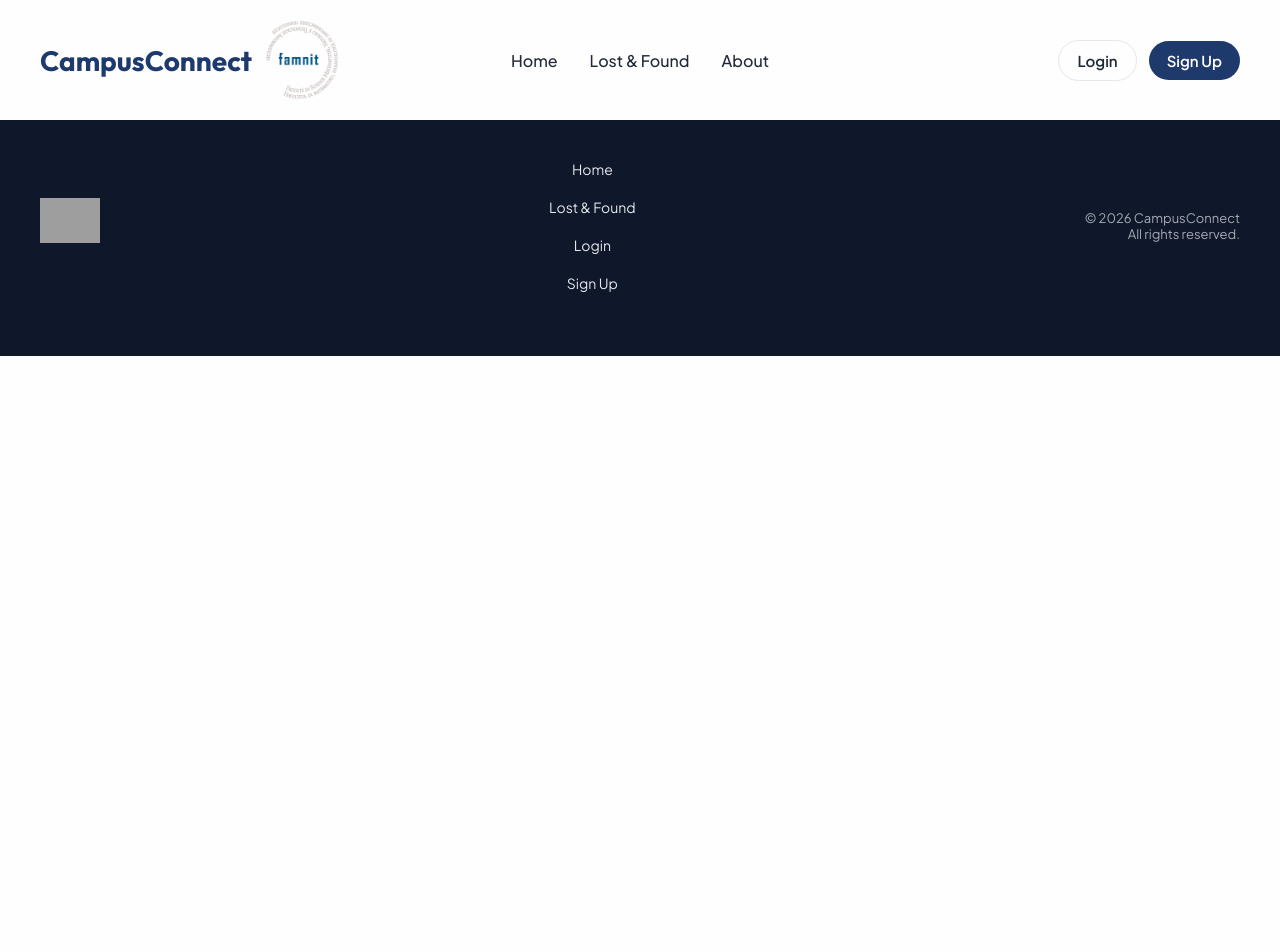
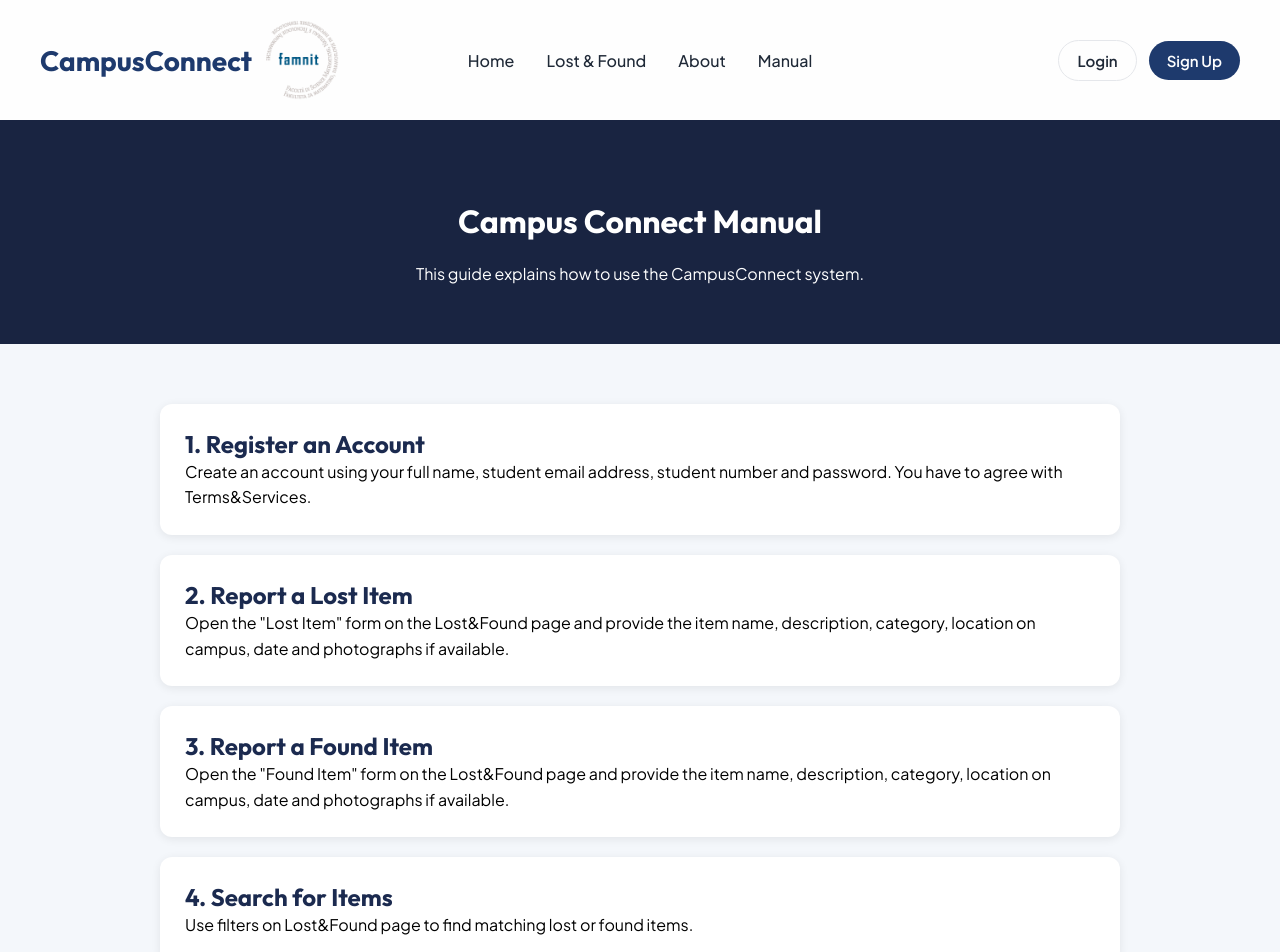
Before and after one commit to NemanjaCvetic/CampusConnect, a React app: page /manual in a window 1280 px wide. Shown: the top 952 px of the page. Before the commit the page ends 800 px from the top, so only its background shows below. Built offline with nearby package versions, Linux system fonts and the light colour scheme; no server answers; grey boxes are pictures that could not be loaded; the HTML template or start-up script is replaced by a standard one.

Commit message:
Adding manual page with manual pdf

```diff
--- a/src/App.jsx
+++ b/src/App.jsx
@@ -14,6 +14,7 @@ import AdminDashboard from "./pages/AdminDashboard";
 import Users from "./pages/Users";
 import Items from "./pages/Items";
 import Claims from "./pages/Claims";
+import Manual from "./pages/Manual";
 import "leaflet/dist/leaflet.css";
 import { Toaster } from "react-hot-toast";
 import { useState } from "react";
@@ -75,6 +76,7 @@ function App() {
         <Route path="/lostfound" element={<LostFound />} />
         <Route path="/report-lost" element={<ReportLost />} />
         <Route path="/report-found" element={<ReportFound />} />
+        <Route path="/manual" element={<Manual/>}/>
 
         <Route path="/admin" element={user?.role === "admin" ? <AdminDashboard /> : <Navigate to="/"/>}></Route>
         <Route path="/users" element={user?.role ==="admin" ? <Users /> : <Navigate to="/"/>}></Route>
--- a/src/components/navbar.jsx
+++ b/src/components/navbar.jsx
@@ -24,6 +24,7 @@ function Navbar({ isLogged, onLogout }) {
         <Link to="/">Home</Link>
         <Link to="/lostfound">Lost & Found</Link>
         <Link to="/about">About</Link>
+        <Link to="/manual">Manual</Link>
         {user?.role === "student" && (<Link to="/profile">Profile</Link>)}
         {user?.role === "admin" && (
           <Link to="/admin">Admin Dashboard</Link>
--- /dev/null
+++ b/src/pages/Manual.css
@@ -0,0 +1,54 @@
+.manual-page {
+  min-height: 100vh;
+  background: #f4f7fb;
+}
+
+.manual-header {
+  background: #192441;
+  color: white;
+  text-align: center;
+  padding: 60px 20px;
+}
+
+.manual-container {
+  max-width: 1000px;
+  margin: 40px auto;
+  padding: 20px;
+}
+
+.manual-card {
+  background: white;
+  border-radius: 12px;
+  padding: 25px;
+  margin-bottom: 20px;
+  box-shadow: 0 2px 10px rgba(0,0,0,0.08);
+}
+
+.manual-card h2 {
+  margin-top: 0;
+  color: #1b2a4f;
+}
+
+.manual-card p {
+  line-height: 1.6;
+}
+.manual-card:hover{
+  translate: x;
+}
+
+.download-card {
+  text-align: center;
+}
+
+.pdf-button {
+  display: inline-block;
+  padding: 12px 20px;
+  background: #253355;
+  color: white;
+  text-decoration: none;
+  border-radius: 8px;
+}
+
+.pdf-button:hover {
+  opacity: 0.9;
+}
--- /dev/null
+++ b/src/pages/Manual.jsx
@@ -0,0 +1,95 @@
+import "./Manual.css";
+import manual from "../assets/manual.pdf";
+
+
+function Manual() {
+  return (
+    <div className="manual-page">
+      <div className="manual-header">
+        <h1>Campus Connect Manual</h1>
+        <p>
+          This guide explains how to use the CampusConnect system.
+        </p>
+      </div>
+
+      <div className="manual-container">
+
+        <div className="manual-card">
+          <h2>1. Register an Account</h2>
+          <p>
+            Create an account using your full name, student email address, student number and password. You have to agree with Terms&Services.
+          </p>
+        </div>
+
+        <div className="manual-card">
+          <h2>2. Report a Lost Item</h2>
+          <p>
+            Open the "Lost Item" form on the Lost&Found page and provide the item name,
+            description, category, location on campus, date and photographs if available.
+          </p>
+        </div>
+
+        <div className="manual-card">
+          <h2>3. Report a Found Item</h2>
+          <p>
+            Open the "Found Item" form on the Lost&Found page and provide the item name,
+            description, category, location on campus, date and photographs if available.
+          </p>
+        </div>
+
+        <div className="manual-card">
+          <h2>4. Search for Items</h2>
+          <p>
+            Use filters on Lost&Found page to find matching lost or found items.
+          </p>
+        </div>
+
+        <div className="manual-card">
+          <h2>5. Claim an Item</h2>
+          <p>
+            Submit a claim request by clicking an item and provide the request message.
+            Administrators will review the request. It will open up a new request on your profile.
+          </p>
+        </div>
+
+        <div className="manual-card">
+          <h2>6. Messaging</h2>
+          <p>
+            Use the built-in messaging system to communicate safely with other users. To open the chat you need to click on your request.
+          </p>
+        </div>
+
+        <div className="manual-card">
+          <h2>7. Administration</h2>
+          <p>
+            Administrators can review reports, approve claims and archive cases.
+          </p>
+        </div>
+
+        <div className="manual-card">
+          <h2>8. Privacy</h2>
+          <p>
+            Personal information is protected and only visible to authorized personnel.
+          </p>
+        </div>
+
+        <div className="manual-card download-card">
+          <h2>Download Manual</h2>
+          <p>You can download the full manual in PDF format.</p>
+
+          <a
+            href={manual}
+            target="_blank"
+            rel="noopener noreferrer"
+            className="pdf-button"
+          >
+            Open PDF Manual
+          </a>
+        </div>
+
+      </div>
+    </div>
+  );
+}
+
+export default Manual;
```
Also changed, not shown: 1 other file (tests, documents, lock files or other folders).
